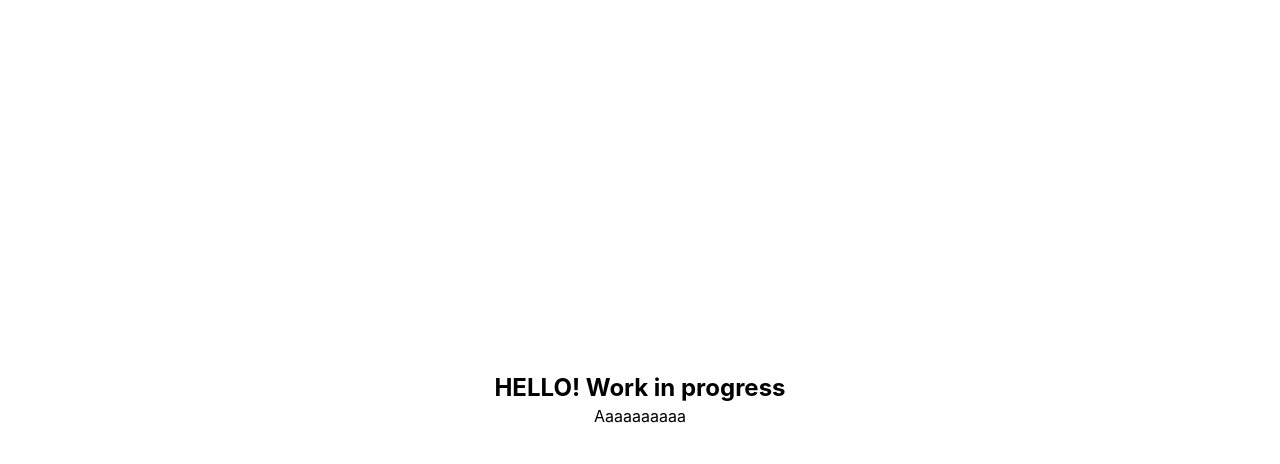
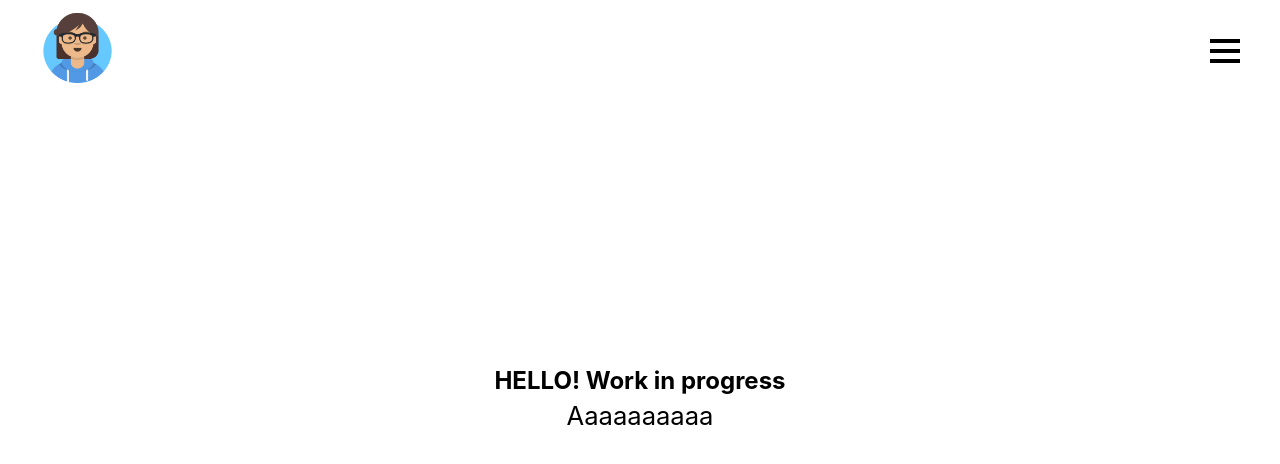
Before and after one commit to dragoncorf/PersonalPage, a Next.js app: page / in a window 1280 px wide. Shown: the top 464 px of the page. Built offline with nearby package versions, Linux system fonts and the light colour scheme.

Commit message:
Add navbar

```diff
--- /dev/null
+++ b/src/components/MenuIcon.tsx
@@ -0,0 +1,23 @@
+import React from "react";
+
+const MenuIcon = () => {
+  return (
+    <div className="menu">
+      <div></div>
+      <div></div>
+      <div></div>
+      <style jsx>
+        {`
+          .menu div {
+            width: 30px;
+            height: 4px;
+            background-color: black;
+            margin: 6px 0;
+          }
+        `}
+      </style>
+    </div>
+  );
+};
+
+export default MenuIcon;
--- a/src/components/NavBar.tsx
+++ b/src/components/NavBar.tsx
@@ -1,7 +1,25 @@
-import React from "react";
+import React, { useState } from "react";
+import Image from "next/image";
+import MenuIcon from "./MenuIcon";
 
 const NavBar: React.FC<{ currentRoute: string }> = ({ currentRoute }) => {
-  return <div></div>;
+  const [showMobileView, setShowMobileView] = useState(true);
+  return (
+    <div className="flex fixed w-full px-10 pt-2 justify-between items-center">
+      <figure>
+        <Image src="/Diego.png" alt="Image of Diego" width={75} height={75} />
+      </figure>
+      {showMobileView ? (
+        <MenuIcon />
+      ) : (
+        <ul className="flex items-center space-x-4">
+          <li>Skills & Tools</li>
+          <li>Projects</li>
+          <li>Education</li>
+        </ul>
+      )}
+    </div>
+  );
 };
 
 export default NavBar;
--- a/src/styles/globals.css
+++ b/src/styles/globals.css
@@ -6,6 +6,11 @@
   margin: 0;
   padding: 0;
   box-sizing: border-box;
+}
+
+:root {
+  --primary-color: blue;
+  --secondary-color: white;
 }
 
 html {
@@ -19,11 +24,10 @@ html {
     @apply font-bold;
   }
 }
-/* body {
+
+body {
   font-size: 1.6rem;
-} */
-/*
-a {
-  color: inherit;
-  text-decoration: none;
-} */
+}
+
+p {
+}
--- a/tailwind.config.js
+++ b/tailwind.config.js
@@ -1,4 +1,5 @@
 module.exports = {
+  mode: "jit",
   purge: {
     preserveHtmlElements: true,
     content: [
```
Also changed, not shown: public/Diego.png (added).
